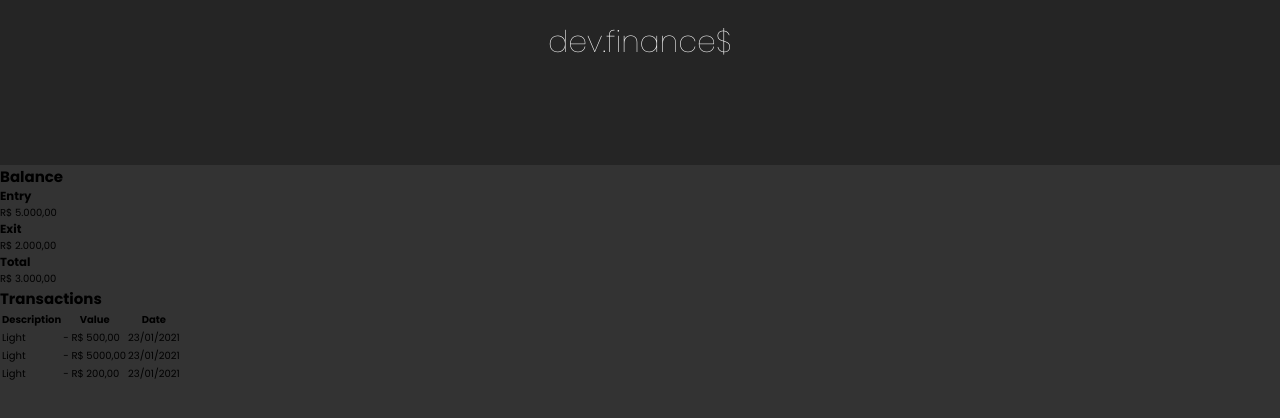
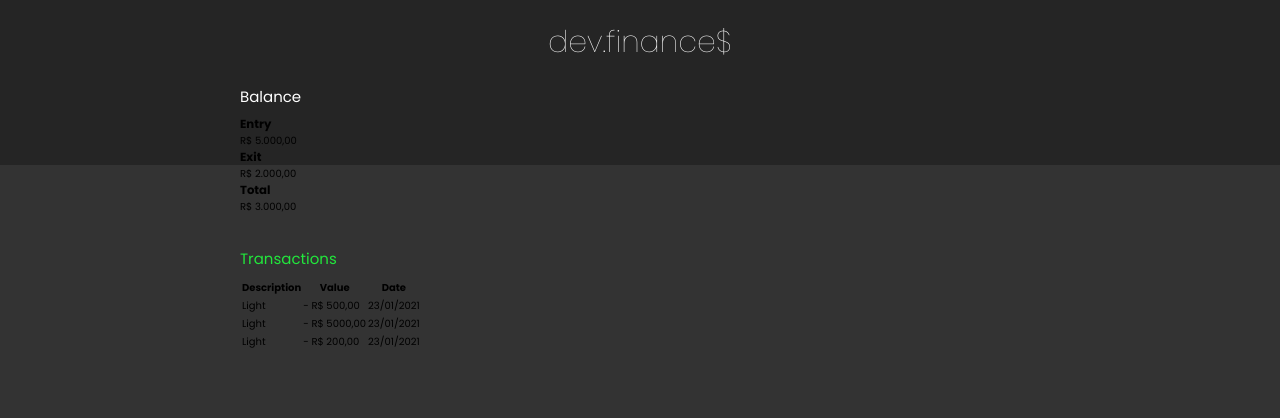
Before and after one commit to Pedro-Murilo/devfinance, a React (Create React App) app: page / in a window 1280 px wide. Shown: the top 418 px of the page. Built offline with nearby package versions, Linux system fonts and the light colour scheme.

Commit message:
Break BalanceSection in a component and added styles

```diff
--- /dev/null
+++ b/src/components/Balance/Balance.js
@@ -0,0 +1,21 @@
+import { BalanceContainer, TitleH2 } from "./BalanceStyles";
+
+const BalanceSection = () => (
+  <BalanceContainer>
+    <TitleH2>Balance</TitleH2>
+    <div className="card">
+      <h3>Entry</h3>
+      <p>R$ 5.000,00</p>
+    </div>
+    <div className="card">
+      <h3>Exit</h3>
+      <p>R$ 2.000,00</p>
+    </div>
+    <div className="card total">
+      <h3>Total</h3>
+      <p>R$ 3.000,00</p>
+    </div>
+  </BalanceContainer>
+);
+
+export default BalanceSection;
--- /dev/null
+++ b/src/components/Balance/BalanceStyles.js
@@ -0,0 +1,17 @@
+import styled from 'styled-components';
+
+export const BalanceContainer = styled.section`
+    margin-top: -8rem;
+
+    h2 {
+        color: #fff;
+        margin-top: 0;
+    }
+`
+
+export const TitleH2 = styled.h2`
+    margin-top: 3.2rem;
+    margin-bottom: 0.8rem;
+    color: #22e73c;
+    font-weight: normal;
+`
--- a/src/components/Main/Main.js
+++ b/src/components/Main/Main.js
@@ -1,27 +1,15 @@
+import { TitleH2 } from "../Balance/BalanceStyles";
 import Header  from "../Header/Header";
+import { MainContainer } from './MainStyles'
+import BalanceSection from '../Balance/Balance';
 
 const Main = () => (
-  <div>
+  <>
     <Header />
-    <main className="container">
-      <section className="balance">
-        <h2>Balance</h2>
-        <div className="card">
-          <h3>Entry</h3>
-          <p>R$ 5.000,00</p>
-        </div>
-        <div className="card">
-          <h3>Exit</h3>
-          <p>R$ 2.000,00</p>
-        </div>
-        <div className="card total">
-          <h3>Total</h3>
-          <p>R$ 3.000,00</p>
-        </div>
-      </section>
-
+    <MainContainer>
+      <BalanceSection />
       <section className="transaction">
-        <h2>Transactions</h2>
+        <TitleH2>Transactions</TitleH2>
 
         <table>
           <thead>
@@ -50,8 +38,8 @@ const Main = () => (
           </tbody>
         </table>
       </section>
-    </main>
-  </div>
+    </MainContainer>
+  </>
 );
 
 export default Main;
--- a/src/components/Main/MainStyles.js
+++ b/src/components/Main/MainStyles.js
@@ -0,0 +1,6 @@
+import styled from 'styled-components';
+
+export const MainContainer = styled.main`
+    width: min(90vw, 800px);
+    margin: auto;
+`
```
Also changed, not shown: 1 other file (tests, documents, lock files or other folders).
